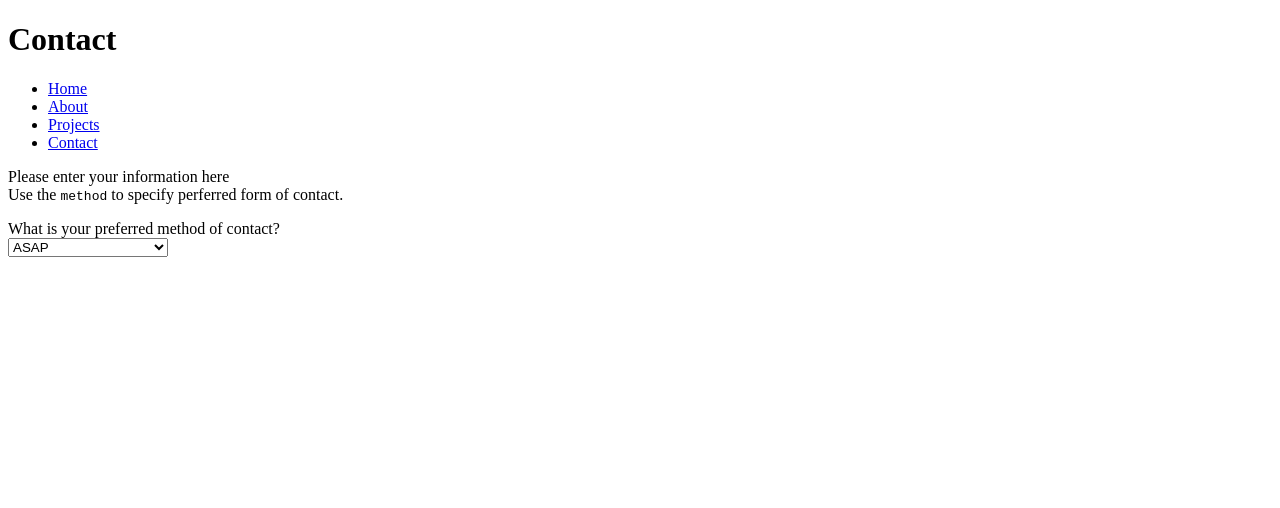
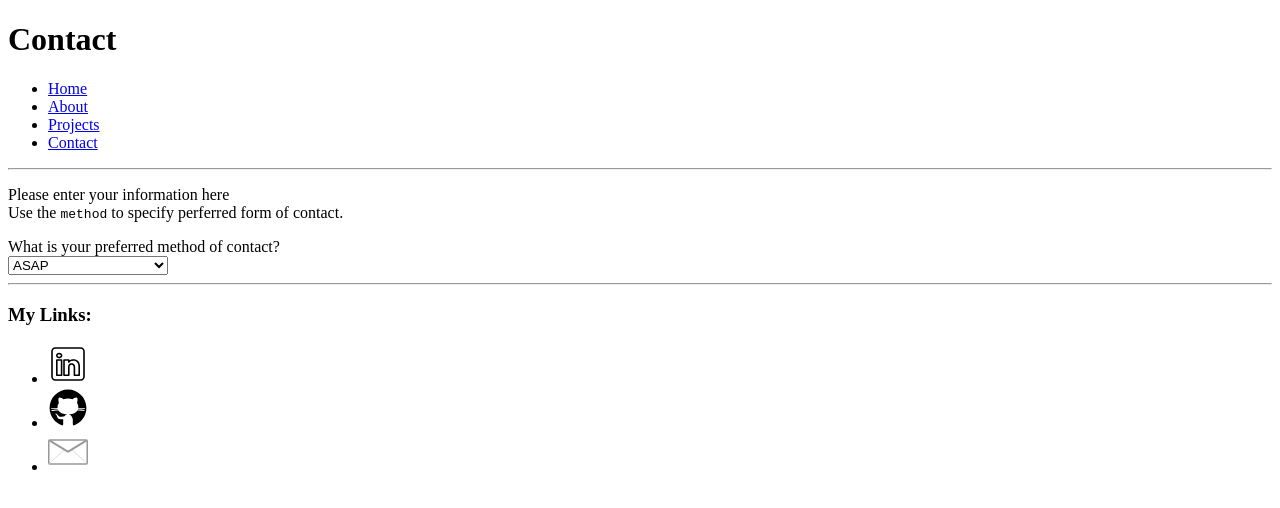
Before and after one commit to miyatakazuya/kazuya-miyata.github.io, a plain HTML site: page pages/contact.html in a window 1280 px wide. Drawn offline with Linux system fonts and the light colour scheme.

Commit message:
added header footer

```diff
--- a/pages/contact.html
+++ b/pages/contact.html
@@ -22,6 +22,8 @@
       </nav>
     </header>
 
+    <hr>
+
     <p>Please enter your information here<br>Use the <kbd>method</kbd> to specify perferred form of contact.</p>
 
     <form action="/submit" method="post">
@@ -42,5 +44,29 @@
       </div>
     </form>
 
+    <footer>
+      <hr>
+      <h3>My Links:</h3>
+      <nav>
+        <ul>
+
+         <li>
+           <a href="https://www.linkedin.com/in/kazmiyata/">
+            <img src="../media/icons8-linkedin.svg" alt="Linkedin" width="40" height="40">
+           </a>
+          </li>
+          <li>
+            <a href="https://github.com/miyatakazuya">
+             <img src="../media/icons8-github.svg" alt="Github" width="40" height="40">
+            </a>
+          </li>
+          <li>
+            <a href="mailto:kazuyamiyata18@gmail.com">
+             <img src="../media/Minduka-mail.svg" alt="Linkedin" width="40" height="40">
+            </a>
+          </li>
+        </ul>
+      </nav>
+    </footer>
   </body>
 </html>
```
Also changed, not shown: index.html (+27 -6 lines), pages/aboutme.html (+21 -0 lines), pages/projects.html (+26 -0 lines), media/Minduka-mail.svg (added), media/icons8-github.svg (added), media/icons8-linkedin.svg (added).
